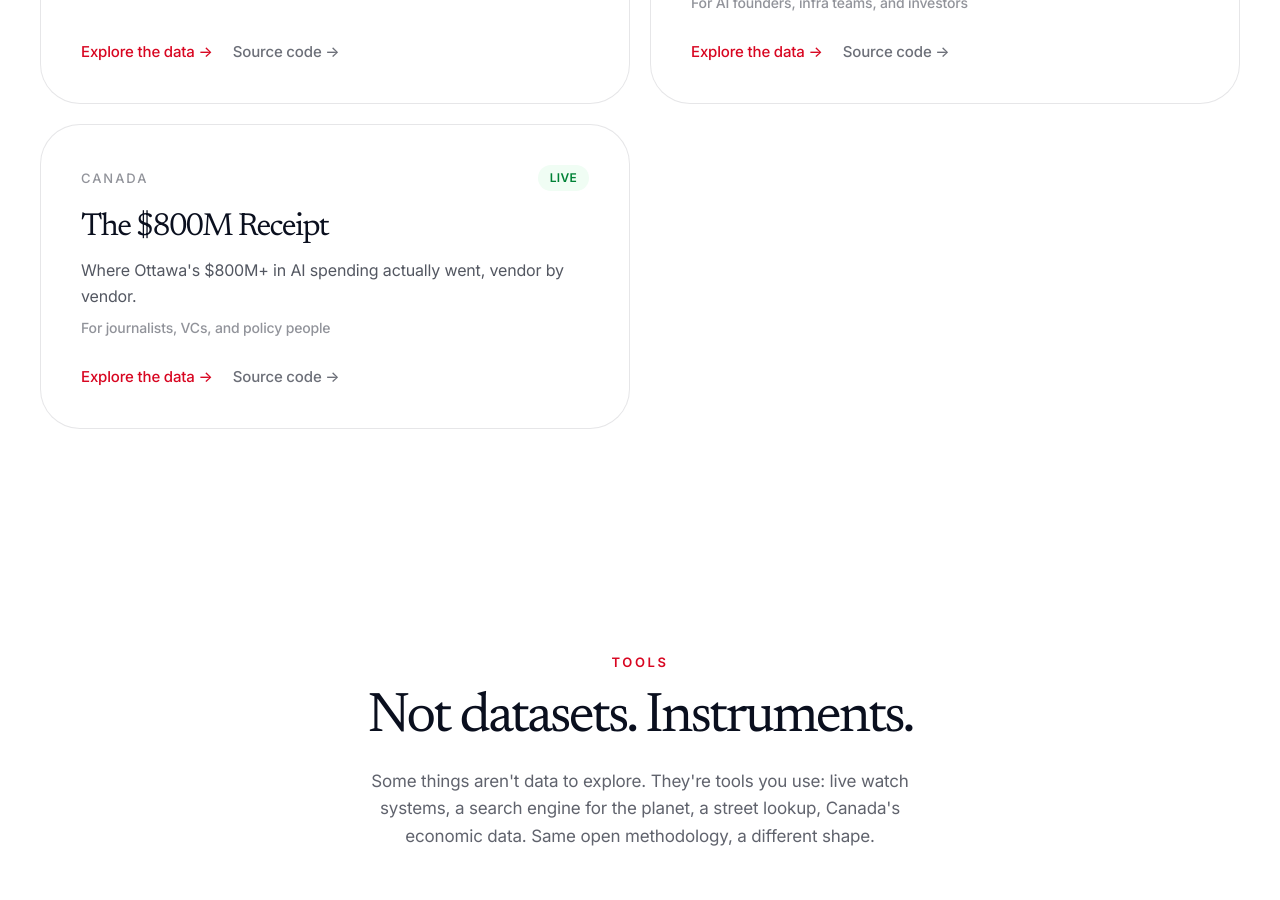
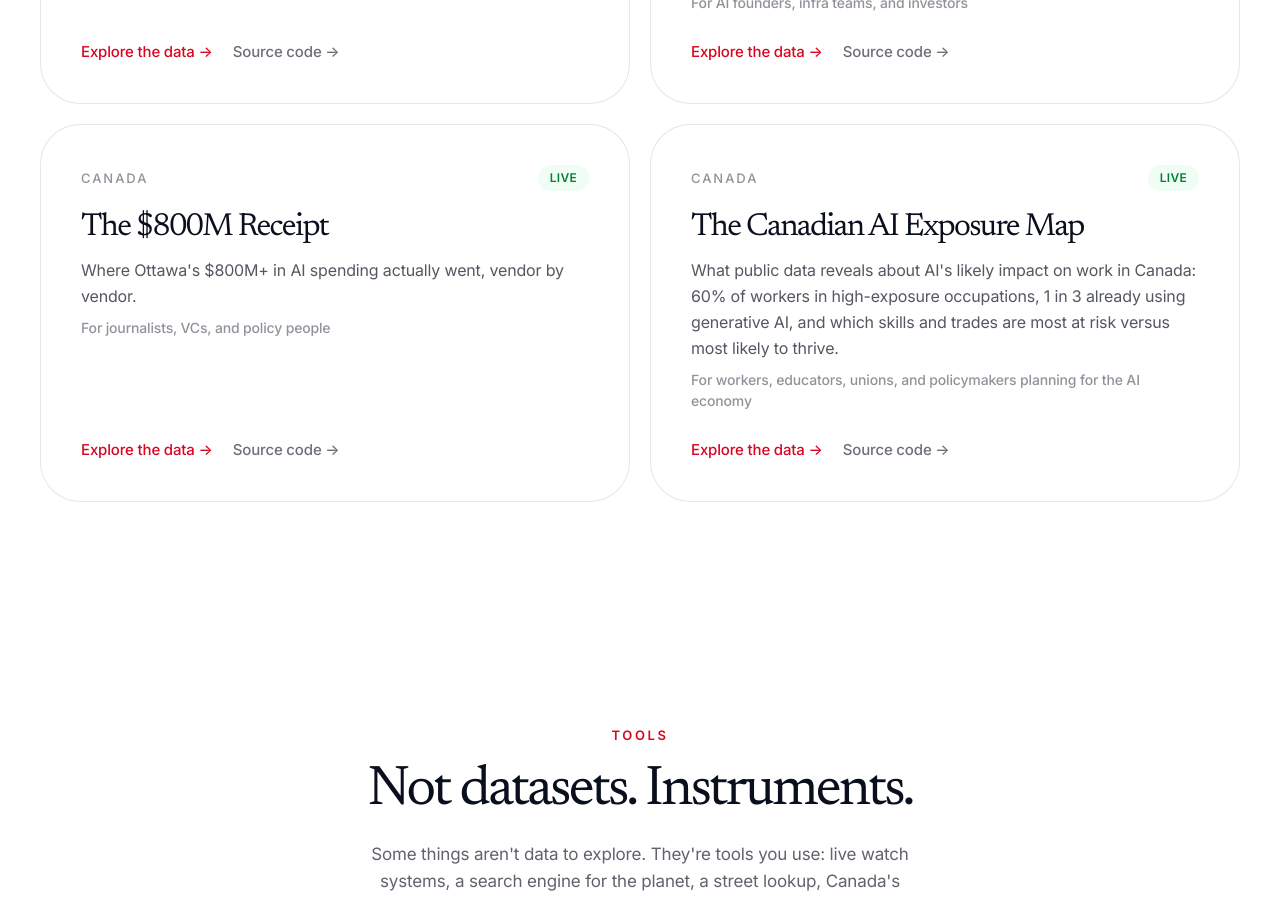
Before and after one commit to Nshipyard/canada-nshipyard, a Next.js app: page / in a window 1280 px wide. Shown: the part 7980-8880 px from the top of the page. Built offline with nearby package versions, Linux system fonts and the light colour scheme; no server answers.

Commit message:
Add AI Exposure Map project card (aijobs.canada.nshipyard.com), EN+FR

```diff
--- a/src/i18n.tsx
+++ b/src/i18n.tsx
@@ -386,6 +386,16 @@ const en = {
         desc: "Where Ottawa's $800M+ in AI spending actually went, vendor by vendor.",
         user: "For journalists, VCs, and policy people",
         url: "https://stately-gaufre-394e35.netlify.app",
+        cta: "explore" as const,
+        status: "live" as const,
+      },
+      {
+        repo: "ai-work-canada",
+        name: "The Canadian AI Exposure Map",
+        tag: "Canada",
+        desc: "What public data reveals about AI's likely impact on work in Canada: 60% of workers in high-exposure occupations, 1 in 3 already using generative AI, and which skills and trades are most at risk versus most likely to thrive.",
+        user: "For workers, educators, unions, and policymakers planning for the AI economy",
+        url: "https://aijobs.canada.nshipyard.com",
         cta: "explore" as const,
         status: "live" as const,
       },
@@ -2006,6 +2016,16 @@ const fr: Dict = {
         cta: "explore" as const,
         status: "live" as const,
       },
+      {
+        repo: "ai-work-canada",
+        name: "La carte canadienne de l'exposition à l'IA",
+        tag: "Canada",
+        desc: "Ce que les données publiques révèlent sur l'impact probable de l'IA sur le travail au Canada : 60 % des travailleurs dans des professions très exposées, 1 sur 3 utilisant déjà l'IA générative, et quels métiers sont les plus à risque ou les plus prometteurs.",
+        user: "Pour les travailleurs, les éducateurs, les syndicats et les décideurs qui préparent l'économie de l'IA",
+        url: "https://aijobs.canada.nshipyard.com",
+        cta: "explore" as const,
+        status: "live" as const,
+      },
     ],
   },
   tools: {
```
